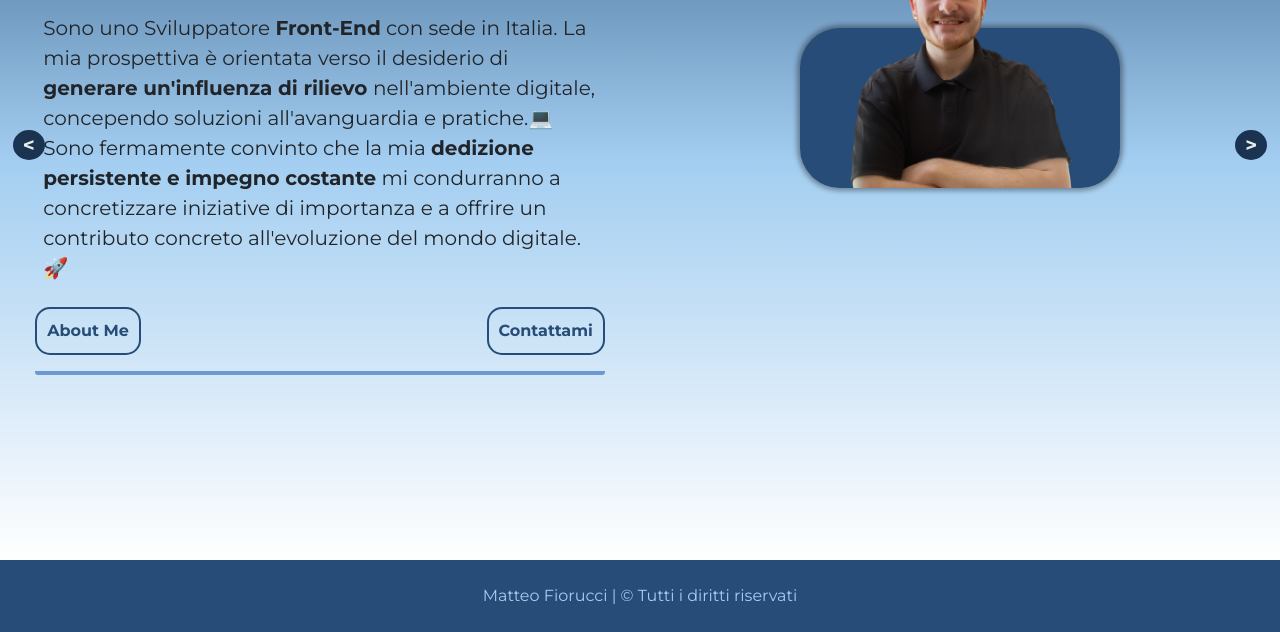
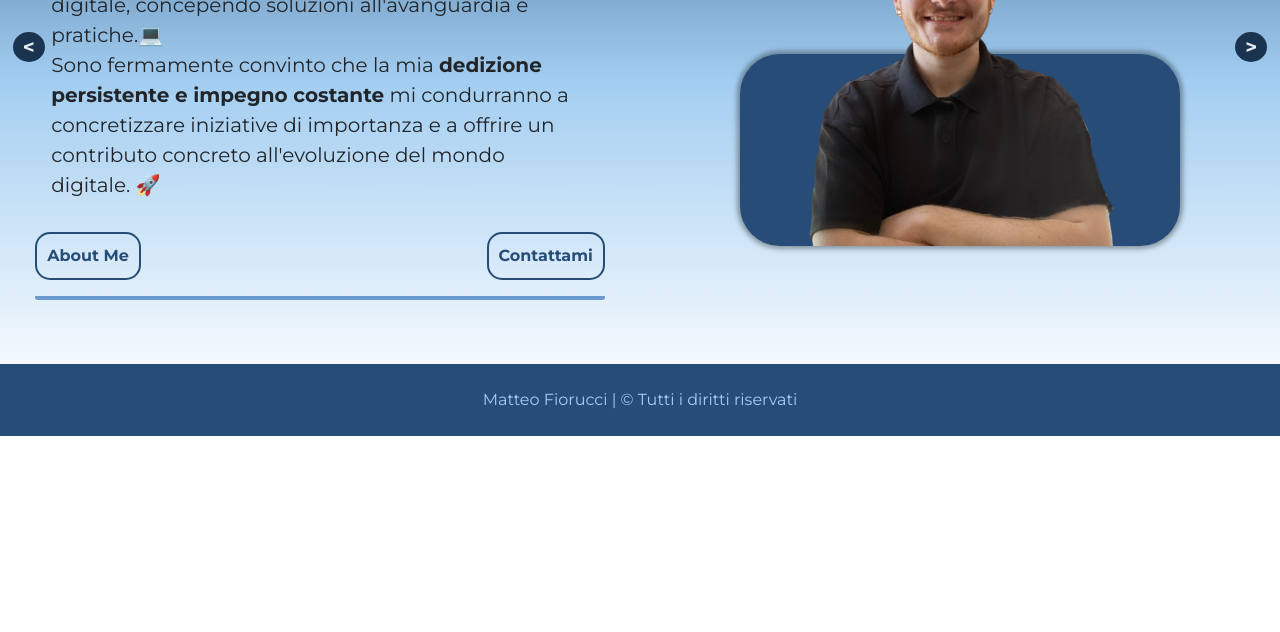
Before and after one commit to MatteoFiorucci/Portfolio, a plain HTML site: page index.html in a window 1280 px wide. Shown: the part 330-962 px from the top of the page. After the commit the page ends 800 px from the top, so only its background shows below. Drawn offline with nearby package versions, Linux system fonts and the light colour scheme.

Commit message:
fixed bug

```diff
--- a/assets/sass/style.scss
+++ b/assets/sass/style.scss
@@ -653,7 +653,7 @@
         .image-bg {
 
           width: 60vh !important;
-          height: 40vh !important;
+          height: 34vh !important;
           margin-top: 20vh !important;
           margin-bottom: 5vh;
 
@@ -797,7 +797,6 @@
       .left,
       .right {
         width: 100% !important;
-        height: 100vh !important;
         padding-bottom: 5% !important;
       }
 
@@ -811,6 +810,7 @@
 
           p {
             font-size: 20px !important;
+            padding: 1rem !important;
           }
 
           div {
@@ -824,10 +824,9 @@
 
       .right {
         .image-bg {
-          width:40vh !important;
-          height: 20vh !important;
-          margin-bottom: 10rem !important;
-
+          width:55vh !important;
+          height: 24vh !important;
+          margin-top: 30vh !important;
         }
       }
 
```
Also changed, not shown: assets/css/style.css, 1 other file.
